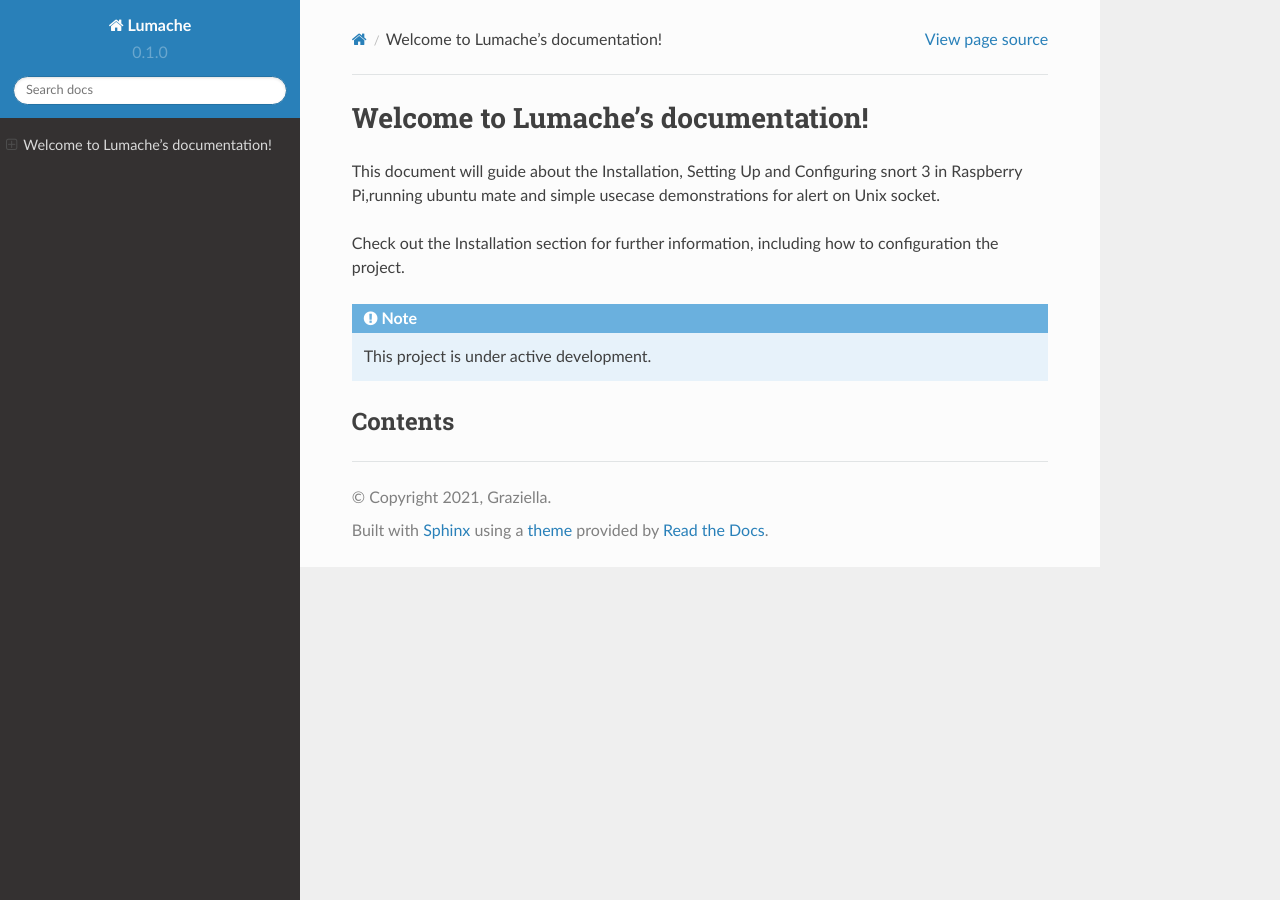
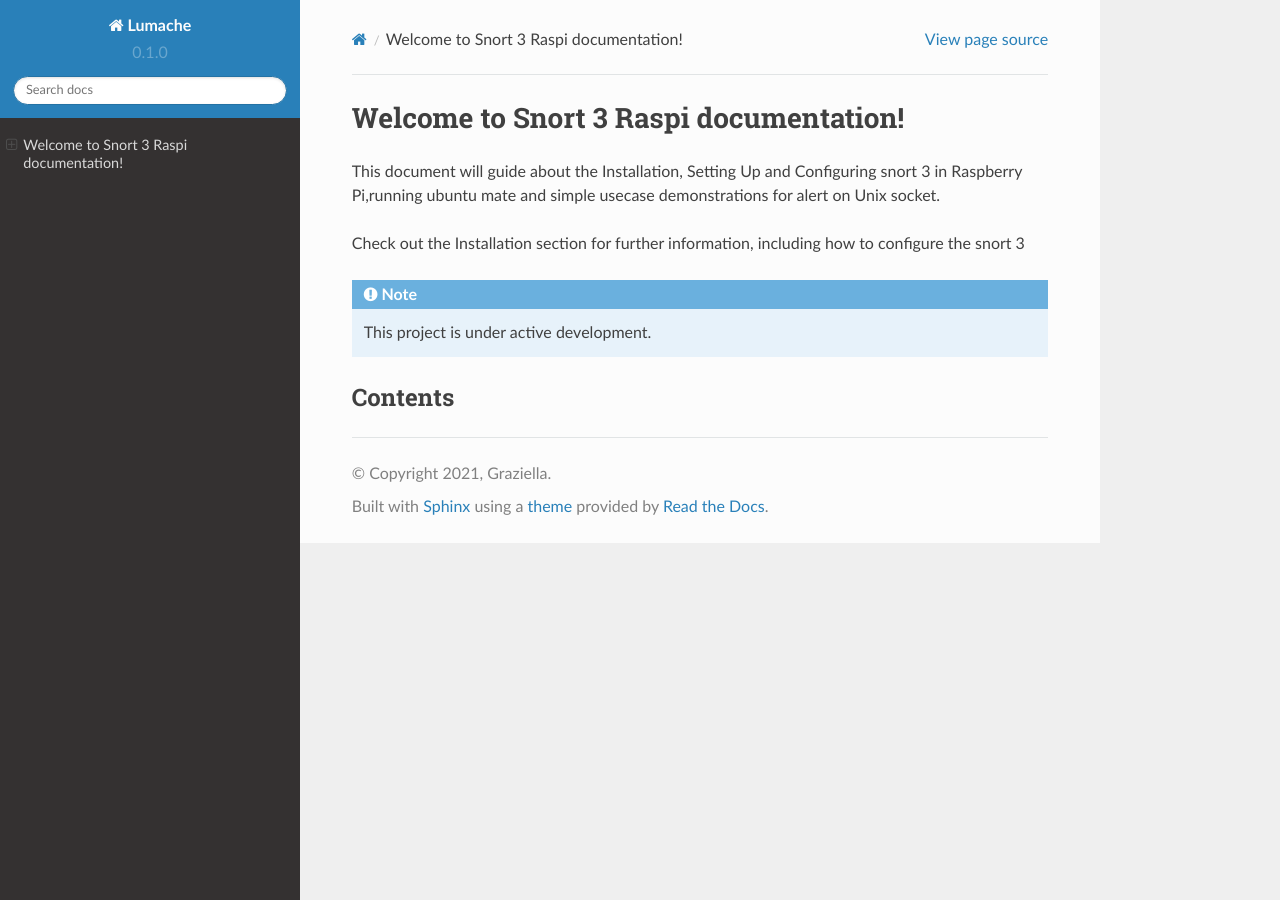
Before and after one commit to 19914039/snort-raspi, a Sphinx documentation site: the page built from docs/source/index.rst, in a window 1280 px wide. Built offline with Sphinx 7.4.7 and the Read the Docs theme 2.0.0, drawn with Linux system fonts in a browser that asks for light colours; pages that are not in the unit, such as notebooks, are missing from menus.

Commit message:
Update index.rst

```diff
--- a/docs/source/index.rst
+++ b/docs/source/index.rst
@@ -1,10 +1,10 @@
-Welcome to Lumache's documentation!
+Welcome to Snort 3 Raspi documentation!
 ===================================
 
 This document will guide about the Installation, Setting Up and Configuring snort 3 in Raspberry Pi,running ubuntu mate and simple usecase demonstrations for alert on Unix socket.
 
 Check out the :doc:`Installation` section for further information, including
-how to :ref:`configuration` the project.
+how to :ref:`configure` the snort 3
 
 .. note::
 
@@ -17,7 +17,7 @@ Contents
 
    Introduction
    Installation
-   Configuration
+   Configur
    Testing
    Alert on ping
    Alert on unix socket
```
